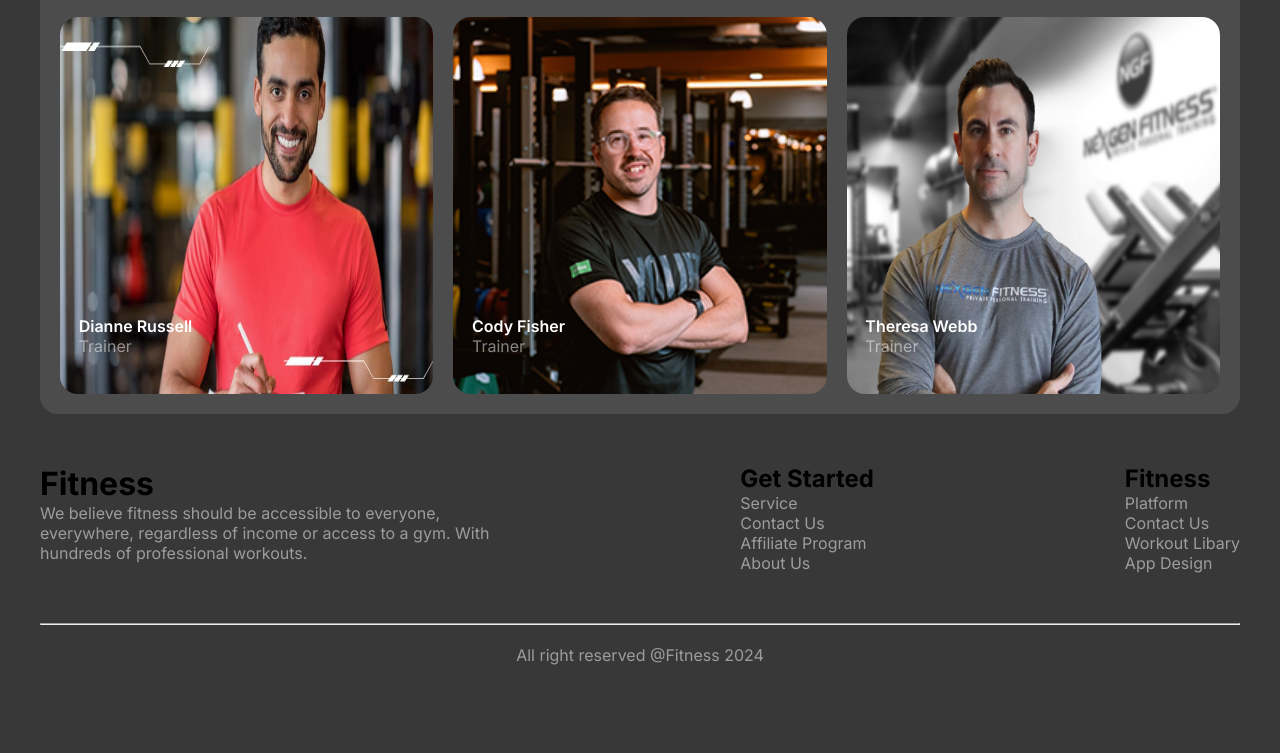
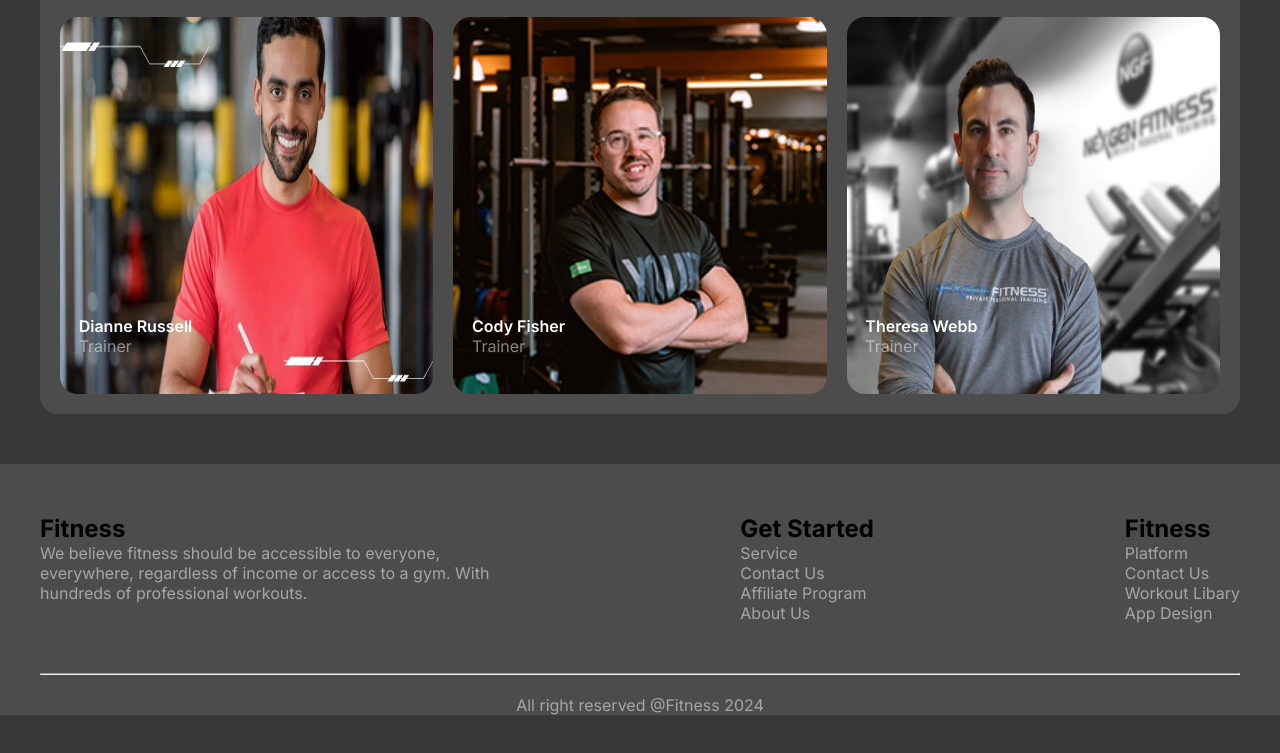
Before and after one commit to nazmulhossenshanto/assignment-two, a plain HTML site: page index.html in a window 1280 px wide. Shown: the part 2673-3426 px from the top of the page. Before the commit the page ends 3388 px from the top, so only its background shows below. Drawn offline with Linux system fonts and the light colour scheme.

Commit message:
added footer section

```diff
--- a/index.html
+++ b/index.html
@@ -198,6 +198,7 @@
 
     </main>
     <footer>
+        <section class="section-footer">
             <div class="footer-container">
                 <div>
                     <h1>Fitness</h1>
@@ -221,6 +222,7 @@
             </div>
             <hr>
                 <p style="text-align: center; margin-top: 20px;">All right reserved @Fitness 2024</p>
+        </section>
     </footer>
 </body>
 
--- a/styles/style.css
+++ b/styles/style.css
@@ -283,11 +283,14 @@ table, th, td {
   bottom: 10%;
 }
 footer{
+  background: rgba(255, 255, 255, 0.1);
+}
+.section-footer{
   max-width: 1200px;
   margin: 50px auto;
 }
 .footer-container{
   display: flex;
   justify-content: space-between;
-  margin-bottom: 50px;
+  padding: 50px 0;
 }
```
Lines whose indentation alone changed are shown as unchanged.
